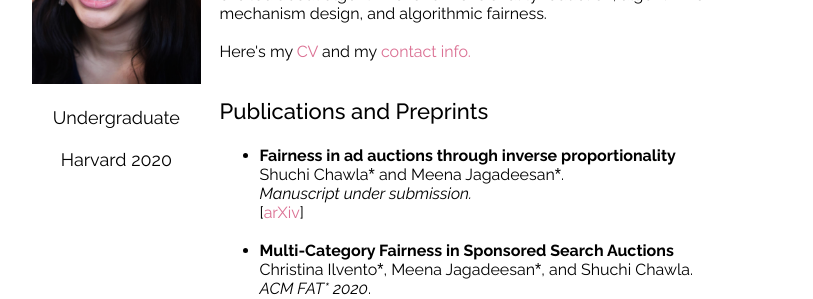
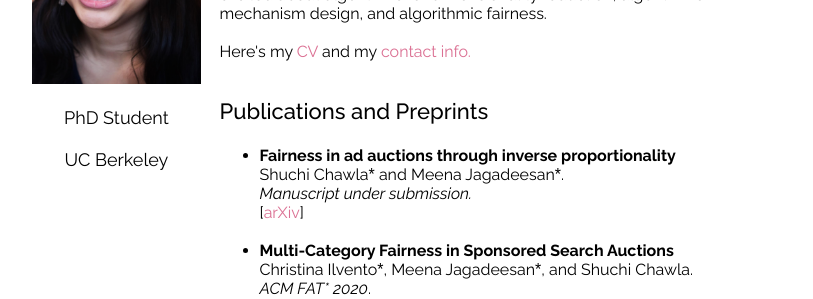
Before and after one commit to mjagadeesan/mjagadeesan.github.io, a Jekyll site: the page built from index.html, in a window 1280 px wide. Shown: the part 231-530 px from the top of the page, without its empty margins (233-1046 px from the left). Built offline with Jekyll 4.4.1, drawn with Linux system fonts in a browser that asks for light colours.

Commit message:
Update photo.html

```diff
--- a/_includes/photo.html
+++ b/_includes/photo.html
@@ -2,8 +2,8 @@
 	<img src="Siebel-photo.jpg" width="100%"><br><br>
 	<center>
 	<div class="caption">
-		<span>Undergraduate</span><br><br>
-		<span>Harvard 2020</span><br><br>
+		<span>PhD Student</span><br><br>
+		<span>UC Berkeley</span><br><br>
 	</div>
 	</center>
 </div>
```
